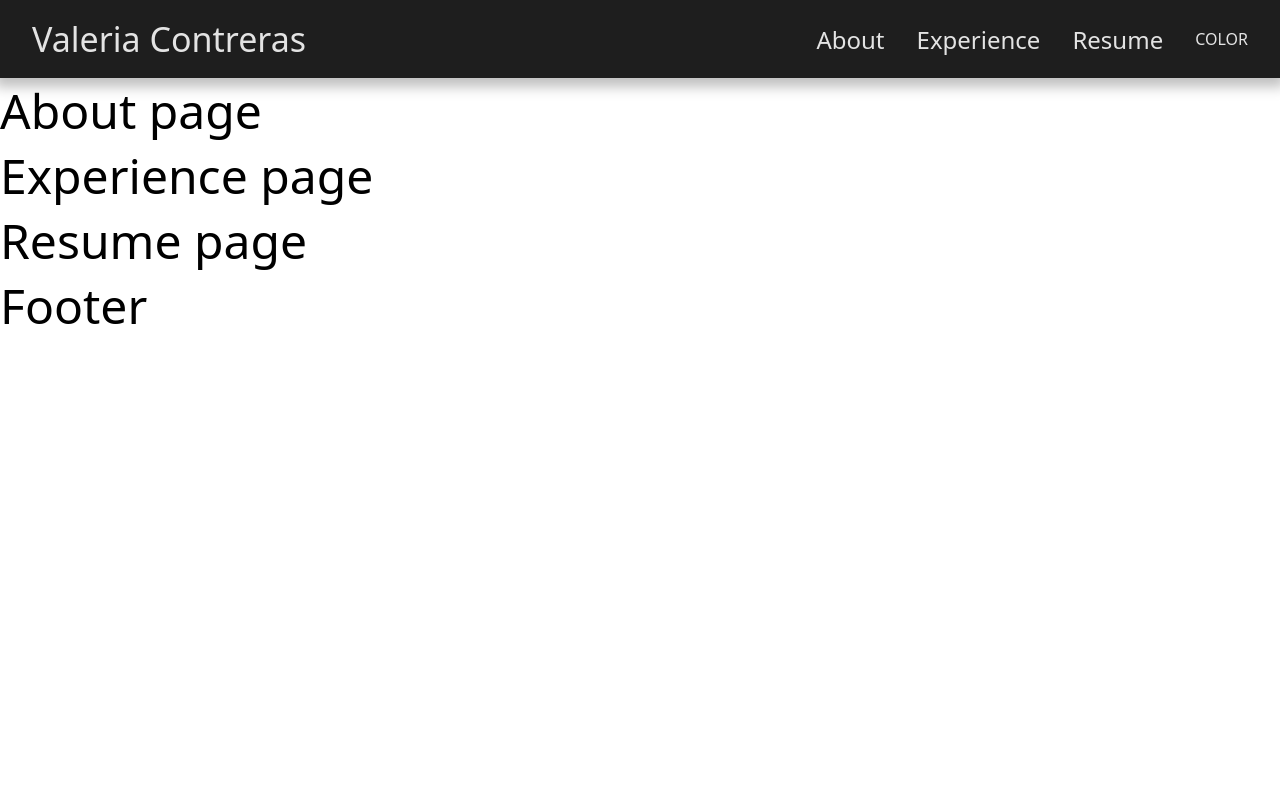
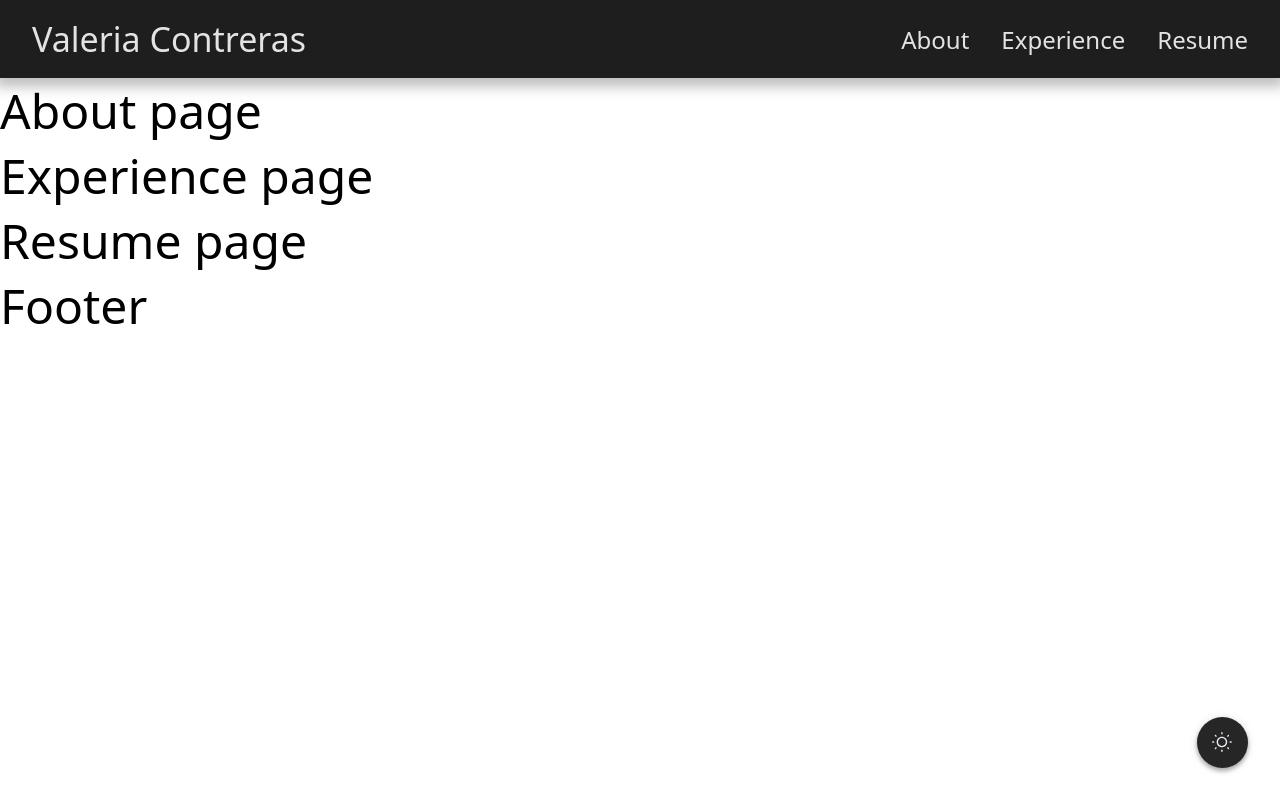
Before and after one commit to Valcon4717/Portfolio, a Next.js app in the folder portfolio/: page / in a window 1280 px wide. Built offline with nearby package versions, Linux system fonts and the light colour scheme.

Commit message:
Added theme changer button

```diff
--- a/portfolio/components/navbar.tsx
+++ b/portfolio/components/navbar.tsx
@@ -2,7 +2,7 @@ import React from 'react';
 import Link from 'next/link';
 import styles from '@/styles/navbar.module.css';
 
-const Navbar = (props: { theme:any, toggleTheme:any }) => {
+const Navbar = (props: { theme:any }) => {
   return (
     <nav className={`${styles.box} ${props.theme}`}>
       <h4 className={`${styles.title}`}><Link href="/">Valeria Contreras</Link></h4>
@@ -10,9 +10,6 @@ const Navbar = (props: { theme:any, toggleTheme:any }) => {
         <Link href="#about">About</Link>
         <Link href="#experience">Experience</Link>
         <Link href="#resume">Resume</Link>
-        <button onClick={props.toggleTheme}>
-          COLOR
-        </button>
       </h5>
     </nav>
   );
--- /dev/null
+++ b/portfolio/components/themeSwitch.tsx
@@ -0,0 +1,26 @@
+import React from 'react';
+import Image from 'next/image';
+import styles from '@/styles/themeSwitch.module.css';
+import sunLogo from "../public/light/Sun.svg";
+import moonLogo from "../public/dark/Moon.svg";
+
+type ThemeSwitchProps = {
+  theme: 'dark-mode' | 'light-mode';
+  toggleTheme: () => void;
+};
+
+const ThemeSwitch = ({ theme, toggleTheme }: ThemeSwitchProps) => {
+  return (
+    <div className={theme}>
+      <button className={styles.buttonTheme} onClick={toggleTheme}>
+        {theme === "dark-mode" ? (
+          <Image src={sunLogo} alt="sun logo" width={20} height={20} />
+        ) : (
+          <Image src={moonLogo} alt="moon logo" width={20} height={20} />
+        )}
+      </button>
+    </div>
+  );
+};
+
+export default ThemeSwitch;
--- a/portfolio/pages/index.tsx
+++ b/portfolio/pages/index.tsx
@@ -4,6 +4,7 @@ import Experience from "@/components/experience";
 import Resume from "@/components/resume";
 import Navbar from "@/components/navbar";
 import { useState } from "react";
+import ThemeSwitch from "@/components/themeSwitch";
 
 const Home = () => {
   // state variable theme initialized to "dark-mode"
@@ -11,12 +12,11 @@ const Home = () => {
 
   return (
     <div>
-      <Navbar
-        // theme and setTheme props passed to Navbar component
-        // setTheme updates the theme state
+      <ThemeSwitch
         theme={theme}
         toggleTheme={() => setTheme(theme === "dark-mode" ? "light-mode" : "dark-mode")}
       />
+      <Navbar theme={theme} />
       <About/>
       <Experience />
       <Resume />
--- a/portfolio/styles/globals.css
+++ b/portfolio/styles/globals.css
@@ -24,6 +24,7 @@
     --on-surface: #E3E3E3;
     --on-error: #000000;
     --navbar: #1e1e1e;
+    --themeButton: #262626;
   }
 
   .light-mode {
@@ -39,7 +40,8 @@
     --on-background: #000000;
     --on-surface: #000000;
     --on-error: #FFFFFF;
-    --navbar: #efeff6
+    --navbar: #efeff6;
+    --themeButton: #d4d3da;
   }
 
   /* Not Used */
--- /dev/null
+++ b/portfolio/styles/themeSwitch.module.css
@@ -0,0 +1,29 @@
+.buttonTheme {
+    position: fixed;
+    bottom: 2rem;
+    right: 2rem;
+    z-index: 1;
+    background-color: var(--themeButton);
+    border-radius: 50%;
+    width: 3.2rem;
+    height: 3.2rem;
+    box-shadow: 0px 2px 4px 0px rgba(0, 0, 0, 0.20), 0px 1px 10px 0px rgba(0, 0, 0, 0.12), 0px 4px 5px 0px rgba(0, 0, 0, 0.14);    cursor: pointer;
+    transition: background-color 0.2s ease;
+    display: flex;
+    align-items: center;
+    justify-content: center;
+}
+
+@keyframes expandShrink {
+    0%, 100% {
+        transform: scale(1);
+    }
+    50% {
+        transform: scale(1.1);
+    }
+}
+
+/* Apply the animation on hover */
+.buttonTheme:hover {
+    animation: expandShrink 0.6s ease;
+}
```
